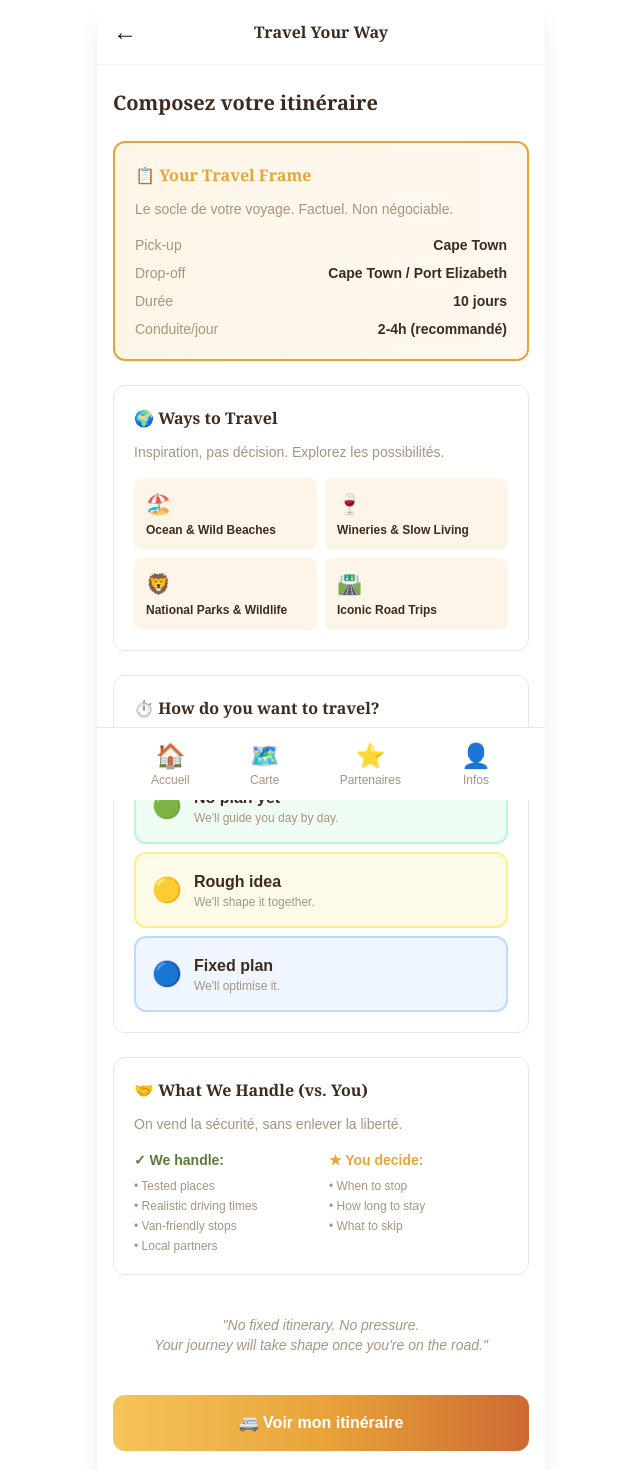
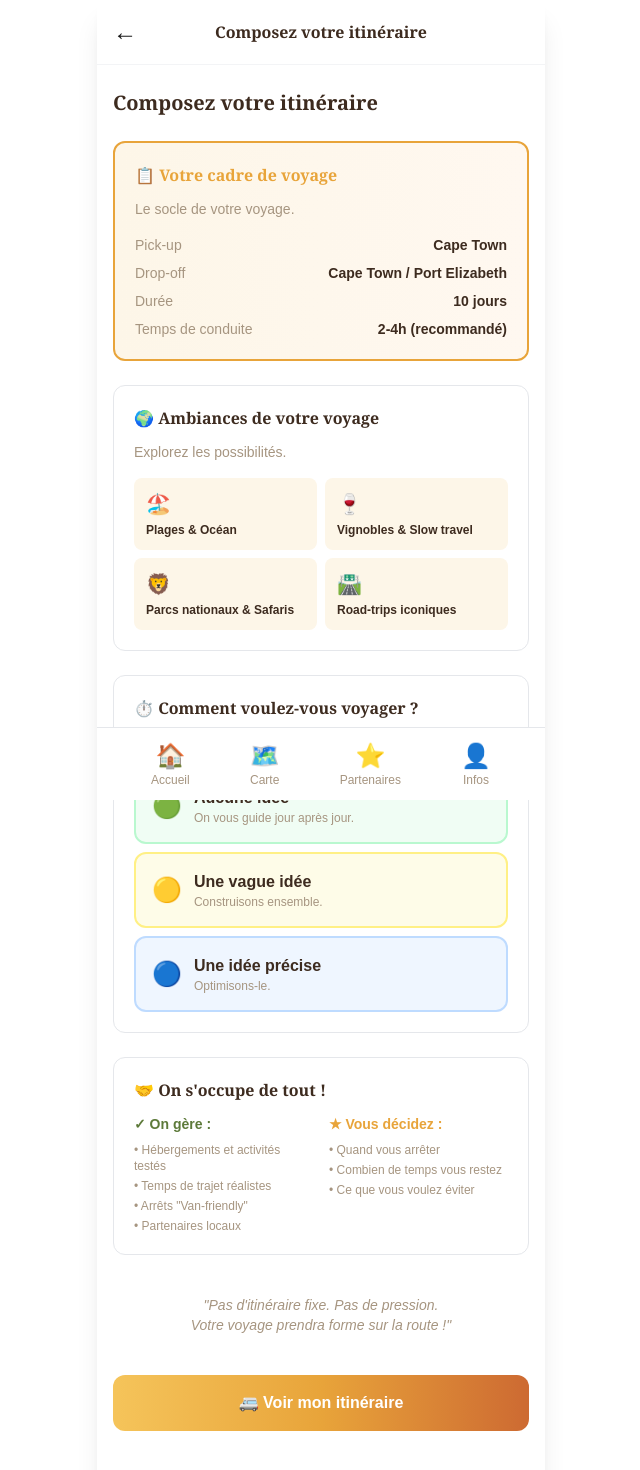
Before and after one commit to kevindepalmas/vanafrica-travelhub, a Next.js app: page /travel-your-way in a window 1280 px wide. Shown: the top 1470 px of the page, without its empty margins (319-959 px from the left). Built offline with nearby package versions, Linux system fonts and the light colour scheme; a web font is replaced by a local one.

Commit message:
Logo sans fond, tampon Approved, coeurs Instagram

```diff
--- a/app/accueil/page.tsx
+++ b/app/accueil/page.tsx
@@ -9,8 +9,7 @@ export default function Accueil() {
       {/* Header */}
       <div className="flex items-center justify-between px-4 py-4">
         <div className="flex items-center gap-2">
-          <img src="/icon-192.png" alt="Van'Africa" width={32} height={32} className="rounded-lg" />
-          <span className="font-bold text-[#8B4513] font-serif">Van&apos;Africa</span>
+          <img src="/logo-vanafrica.png" alt="Van'Africa" width={40} height={40} />
         </div>
         <Link href="/favoris" className="text-2xl">♡</Link>
       </div>
@@ -37,23 +36,22 @@ export default function Accueil() {
         <div className="grid grid-cols-2 gap-3 mb-6">
           <Link href="/journey" className="bg-white p-4 rounded-xl shadow-sm text-center">
             <span className="text-3xl">🗺️</span>
-            <p className="text-sm font-semibold text-[#3D2B1F] mt-2 font-serif">Your Journey</p>
-            <p className="text-xs text-[#A69580]">Mon itinéraire</p>
+            <p className="text-sm font-semibold text-[#3D2B1F] mt-2 font-serif">Votre voyage</p>
+
           </Link>
           <Link href="/places" className="bg-white p-4 rounded-xl shadow-sm text-center">
             <span className="text-3xl">✅</span>
-            <p className="text-sm font-semibold text-[#3D2B1F] mt-2 font-serif">Places We Approve</p>
-            <p className="text-xs text-[#A69580]">Nos partenaires</p>
+            <p className="text-sm font-semibold text-[#3D2B1F] mt-2 font-serif">Nos partenaires</p>
+
           </Link>
           <Link href="/travel-your-way" className="bg-white p-4 rounded-xl shadow-sm text-center">
             <span className="text-3xl">🧭</span>
-            <p className="text-sm font-semibold text-[#3D2B1F] mt-2 font-serif">Travel Your Way</p>
-            <p className="text-xs text-[#A69580]">Composez votre itinéraire</p>
+            <p className="text-sm font-semibold text-[#3D2B1F] mt-2 font-serif">Composez votre itinéraire</p>
+
           </Link>
           <Link href="/inspiration" className="bg-white p-4 rounded-xl shadow-sm text-center">
             <span className="text-3xl">💡</span>
-            <p className="text-sm font-semibold text-[#3D2B1F] mt-2 font-serif">Need Inspiration?</p>
-            <p className="text-xs text-[#A69580]">Idées de voyages</p>
+            <p className="text-sm font-semibold text-[#3D2B1F] mt-2 font-serif">Besoin d'inspiration ?</p>
           </Link>
         </div>
 
--- a/app/journey/page.tsx
+++ b/app/journey/page.tsx
@@ -9,7 +9,7 @@ export default function Journey() {
       {/* Header */}
       <div className="flex items-center justify-between px-4 py-4 border-b border-gray-100">
         <Link href="/accueil" className="text-2xl">←</Link>
-        <h1 className="font-bold text-[#3D2B1F] font-serif">Your Journey</h1>
+        <h1 className="font-bold text-[#3D2B1F] font-serif">Votre voyage</h1>
         <div className="w-6"></div>
       </div>
 
@@ -17,34 +17,33 @@ export default function Journey() {
       <div className="px-4 py-6">
 
         <h2 className="text-xl font-bold text-[#3D2B1F] mb-2 font-serif">Mon itinéraire</h2>
-        <p className="text-sm text-[#A69580] mb-6">Votre cadre de voyage</p>
 
         {/* Travel Frame */}
         <div className="bg-gradient-to-r from-[#FDF6E8] to-[#FFF8F0] p-5 rounded-xl border-2 border-[#E8A43A] mb-6">
-          <h3 className="font-bold text-[#E8A43A] mb-4 font-serif">🚐 Your Travel Frame</h3>
+          <h3 className="font-bold text-[#E8A43A] mb-4 font-serif">🚐 Votre cadre de voyage</h3>
 
           <div className="space-y-4">
             <div className="flex items-center justify-between">
               <span className="text-sm text-[#A69580]">Pick-up location</span>
-              <span className="font-semibold text-[#3D2B1F]">Cape Town Airport</span>
+              <span className="font-semibold text-[#3D2B1F]">Aéroport de Cape Town</span>
             </div>
             <div className="border-t border-[#E8A43A]/30"></div>
 
             <div className="flex items-center justify-between">
               <span className="text-sm text-[#A69580]">Drop-off location</span>
-              <span className="font-semibold text-[#3D2B1F]">Cape Town Airport</span>
+              <span className="font-semibold text-[#3D2B1F]">Aéroport de Cape Town</span>
             </div>
             <div className="border-t border-[#E8A43A]/30"></div>
 
             <div className="flex items-center justify-between">
-              <span className="text-sm text-[#A69580]">Duration</span>
-              <span className="font-semibold text-[#3D2B1F]">10 days</span>
+              <span className="text-sm text-[#A69580]">Durée</span>
+              <span className="font-semibold text-[#3D2B1F]">10 jours</span>
             </div>
             <div className="border-t border-[#E8A43A]/30"></div>
 
             <div className="flex items-center justify-between">
-              <span className="text-sm text-[#A69580]">Daily driving</span>
-              <span className="font-semibold text-[#3D2B1F]">2-4h/day (recommended)</span>
+              <span className="text-sm text-[#A69580]">Temps de conduite</span>
+              <span className="font-semibold text-[#3D2B1F]">2-4h/jour (recommandé)</span>
             </div>
           </div>
         </div>
--- a/app/places/page.tsx
+++ b/app/places/page.tsx
@@ -17,7 +17,7 @@ export default function Places() {
       {/* Header */}
       <div className="flex items-center justify-between px-4 py-4 border-b border-[#F5C45A] bg-[#FDF6E8]">
         <Link href="/accueil" className="text-2xl">←</Link>
-        <h1 className="font-bold text-[#3D2B1F] font-serif">Places We Approve</h1>
+        <h1 className="font-bold text-[#3D2B1F] font-serif">Nos partenaires</h1>
         <div className="w-6"></div>
       </div>
 
@@ -27,9 +27,7 @@ export default function Places() {
         {/* Titre avec tampon */}
         <div className="flex items-center gap-3 mb-2">
           <h2 className="text-xl font-bold text-[#3D2B1F] font-serif">Nos partenaires</h2>
-          <div className="bg-[#E8A43A] text-white text-xs font-bold px-2 py-1 rounded transform -rotate-3">
-            ✓ APPROVED
-          </div>
+          <img src="/va-approved.png" alt="Van'Africa Approved" width={50} height={50} className="transform -rotate-6" />
         </div>
         <p className="text-sm text-[#A69580] mb-6">
           Testés et approuvés par Van&apos;Africa. Réductions exclusives.
--- a/app/travel-your-way/page.tsx
+++ b/app/travel-your-way/page.tsx
@@ -9,7 +9,7 @@ export default function TravelYourWay() {
       {/* Header */}
       <div className="flex items-center justify-between px-4 py-4 border-b border-gray-100">
         <Link href="/accueil" className="text-2xl">←</Link>
-        <h1 className="font-bold text-[#3D2B1F] font-serif">Travel Your Way</h1>
+        <h1 className="font-bold text-[#3D2B1F] font-serif">Composez votre itinéraire</h1>
         <div className="w-6"></div>
       </div>
 
@@ -20,8 +20,8 @@ export default function TravelYourWay() {
 
         {/* Bloc 1: Your Travel Frame */}
         <div className="bg-gradient-to-r from-[#FDF6E8] to-[#FFF8F0] p-5 rounded-xl border-2 border-[#E8A43A]">
-          <h3 className="font-bold text-[#E8A43A] mb-3 font-serif">📋 Your Travel Frame</h3>
-          <p className="text-sm text-[#A69580] mb-4">Le socle de votre voyage. Factuel. Non négociable.</p>
+          <h3 className="font-bold text-[#E8A43A] mb-3 font-serif">📋 Votre cadre de voyage</h3>
+          <p className="text-sm text-[#A69580] mb-4">Le socle de votre voyage.</p>
 
           <div className="space-y-2 text-sm">
             <div className="flex justify-between">
@@ -37,7 +37,7 @@ export default function TravelYourWay() {
               <span className="font-semibold text-[#3D2B1F]">10 jours</span>
             </div>
             <div className="flex justify-between">
-              <span className="text-[#A69580]">Conduite/jour</span>
+              <span className="text-[#A69580]">Temps de conduite</span>
               <span className="font-semibold text-[#3D2B1F]">2-4h (recommandé)</span>
             </div>
           </div>
@@ -45,41 +45,41 @@ export default function TravelYourWay() {
 
         {/* Bloc 2: Ways to Travel */}
         <div className="bg-white p-5 rounded-xl border border-gray-200">
-          <h3 className="font-bold text-[#3D2B1F] mb-3 font-serif">🌍 Ways to Travel</h3>
-          <p className="text-sm text-[#A69580] mb-4">Inspiration, pas décision. Explorez les possibilités.</p>
+          <h3 className="font-bold text-[#3D2B1F] mb-3 font-serif">🌍 Ambiances de votre voyage</h3>
+          <p className="text-sm text-[#A69580] mb-4">Explorez les possibilités.</p>
 
           <div className="grid grid-cols-2 gap-2">
             <button className="p-3 bg-[#FDF6E8] rounded-lg text-left hover:bg-[#F5E6D3] transition-colors">
               <span className="text-xl">🏖️</span>
-              <p className="text-xs font-semibold text-[#3D2B1F] mt-1">Ocean & Wild Beaches</p>
+              <p className="text-xs font-semibold text-[#3D2B1F] mt-1">Plages & Océan</p>
             </button>
             <button className="p-3 bg-[#FDF6E8] rounded-lg text-left hover:bg-[#F5E6D3] transition-colors">
               <span className="text-xl">🍷</span>
-              <p className="text-xs font-semibold text-[#3D2B1F] mt-1">Wineries & Slow Living</p>
+              <p className="text-xs font-semibold text-[#3D2B1F] mt-1">Vignobles & Slow travel</p>
             </button>
             <button className="p-3 bg-[#FDF6E8] rounded-lg text-left hover:bg-[#F5E6D3] transition-colors">
               <span className="text-xl">🦁</span>
-              <p className="text-xs font-semibold text-[#3D2B1F] mt-1">National Parks & Wildlife</p>
+              <p className="text-xs font-semibold text-[#3D2B1F] mt-1">Parcs nationaux & Safaris</p>
             </button>
             <button className="p-3 bg-[#FDF6E8] rounded-lg text-left hover:bg-[#F5E6D3] transition-colors">
               <span className="text-xl">🛣️</span>
-              <p className="text-xs font-semibold text-[#3D2B1F] mt-1">Iconic Road Trips</p>
+              <p className="text-xs font-semibold text-[#3D2B1F] mt-1">Road-trips iconiques</p>
             </button>
           </div>
         </div>
 
         {/* Bloc 3: Time-Based Suggestions */}
         <div className="bg-white p-5 rounded-xl border border-gray-200">
-          <h3 className="font-bold text-[#3D2B1F] mb-3 font-serif">⏱️ How do you want to travel?</h3>
-          <p className="text-sm text-[#A69580] mb-4">Zéro friction. On respecte tous les profils.</p>
+          <h3 className="font-bold text-[#3D2B1F] mb-3 font-serif">⏱️ Comment voulez-vous voyager ?</h3>
+          <p className="text-sm text-[#A69580] mb-4">Déjà des idées ?</p>
 
           <div className="space-y-2">
             <button className="w-full p-4 bg-green-50 border-2 border-green-200 rounded-xl text-left hover:bg-green-100 transition-colors">
               <div className="flex items-center gap-3">
                 <span className="text-2xl">🟢</span>
                 <div>
-                  <p className="font-semibold text-[#3D2B1F]">No plan yet</p>
-                  <p className="text-xs text-[#A69580]">We&apos;ll guide you day by day.</p>
+                  <p className="font-semibold text-[#3D2B1F]">Aucune idée</p>
+                  <p className="text-xs text-[#A69580]">On vous guide jour après jour.</p>
                 </div>
               </div>
             </button>
@@ -87,8 +87,8 @@ export default function TravelYourWay() {
               <div className="flex items-center gap-3">
                 <span className="text-2xl">🟡</span>
                 <div>
-                  <p className="font-semibold text-[#3D2B1F]">Rough idea</p>
-                  <p className="text-xs text-[#A69580]">We&apos;ll shape it together.</p>
+                  <p className="font-semibold text-[#3D2B1F]">Une vague idée</p>
+                  <p className="text-xs text-[#A69580]">Construisons ensemble.</p>
                 </div>
               </div>
             </button>
@@ -96,8 +96,8 @@ export default function TravelYourWay() {
               <div className="flex items-center gap-3">
                 <span className="text-2xl">🔵</span>
                 <div>
-                  <p className="font-semibold text-[#3D2B1F]">Fixed plan</p>
-                  <p className="text-xs text-[#A69580]">We&apos;ll optimise it.</p>
+                  <p className="font-semibold text-[#3D2B1F]">Une idée précise</p>
+                  <p className="text-xs text-[#A69580]">Optimisons-le.</p>
                 </div>
               </div>
             </button>
@@ -106,25 +106,24 @@ export default function TravelYourWay() {
 
         {/* Bloc 4: What We Handle */}
         <div className="bg-white p-5 rounded-xl border border-gray-200">
-          <h3 className="font-bold text-[#3D2B1F] mb-3 font-serif">🤝 What We Handle (vs. You)</h3>
-          <p className="text-sm text-[#A69580] mb-4">On vend la sécurité, sans enlever la liberté.</p>
+          <h3 className="font-bold text-[#3D2B1F] mb-3 font-serif">🤝 On s'occupe de tout !</h3>
 
           <div className="grid grid-cols-2 gap-4">
             <div>
-              <p className="font-semibold text-[#5D7A3A] mb-2 text-sm">✓ We handle:</p>
+              <p className="font-semibold text-[#5D7A3A] mb-2 text-sm">✓ On gère :</p>
               <ul className="text-xs text-[#A69580] space-y-1">
-                <li>• Tested places</li>
-                <li>• Realistic driving times</li>
-                <li>• Van-friendly stops</li>
-                <li>• Local partners</li>
+                <li>• Hébergements et activités testés</li>
+                <li>• Temps de trajet réalistes</li>
+                <li>• Arrêts "Van-friendly"</li>
+                <li>• Partenaires locaux</li>
               </ul>
             </div>
             <div>
-              <p className="font-semibold text-[#E8A43A] mb-2 text-sm">★ You decide:</p>
+              <p className="font-semibold text-[#E8A43A] mb-2 text-sm">★ Vous décidez :</p>
               <ul className="text-xs text-[#A69580] space-y-1">
-                <li>• When to stop</li>
-                <li>• How long to stay</li>
-                <li>• What to skip</li>
+                <li>• Quand vous arrêter</li>
+                <li>• Combien de temps vous restez</li>
+                <li>• Ce que vous voulez éviter</li>
               </ul>
             </div>
           </div>
@@ -133,8 +132,8 @@ export default function TravelYourWay() {
         {/* Citation */}
         <div className="text-center py-4">
           <p className="text-sm italic text-[#A69580]">
-            &quot;No fixed itinerary. No pressure.<br/>
-            Your journey will take shape once you&apos;re on the road.&quot;
+            &quot;Pas d'itinéraire fixe. Pas de pression.<br/>
+            Votre voyage prendra forme sur la route !&quot;
           </p>
         </div>
 
```
Also changed, not shown: app/components/HeartButton.tsx (added, +33 -0 lines), app/etape/addo/page.tsx (+2 -10 lines), app/etape/knysna/page.tsx (+2 -10 lines), app/inspiration/page.tsx (+8 -8 lines), app/page.tsx (+2 -6 lines), app/partenaire/addo-african-home/page.tsx (+2 -10 lines), public/Logo (sans fond).png (added), public/VA Approved.png (added).
